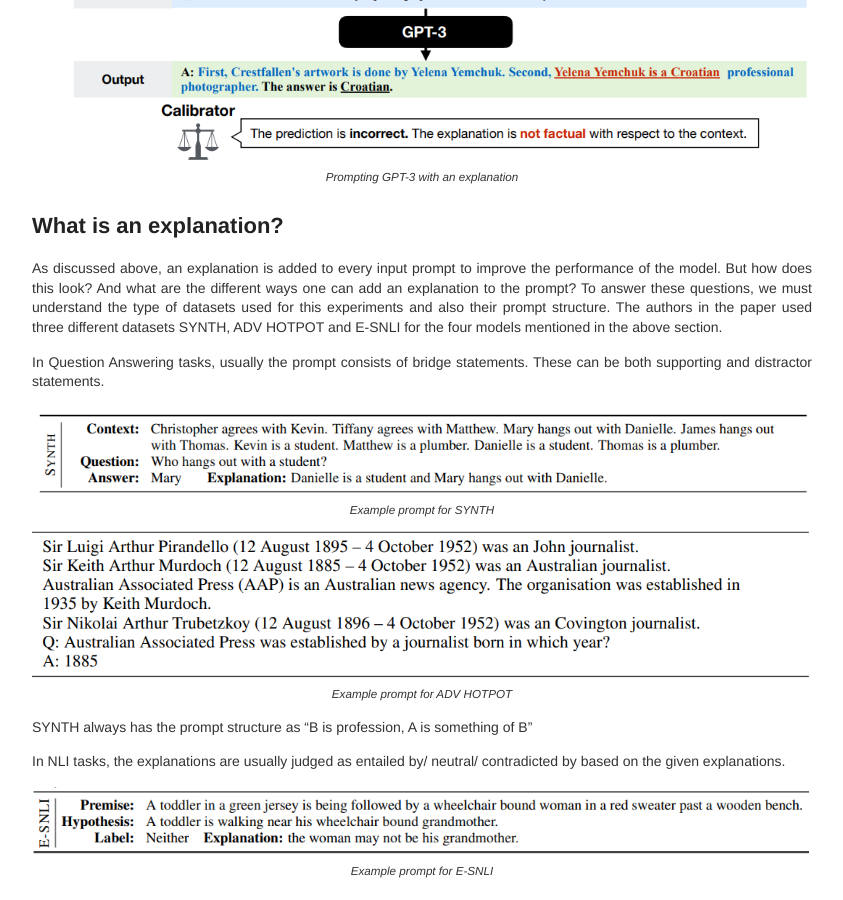
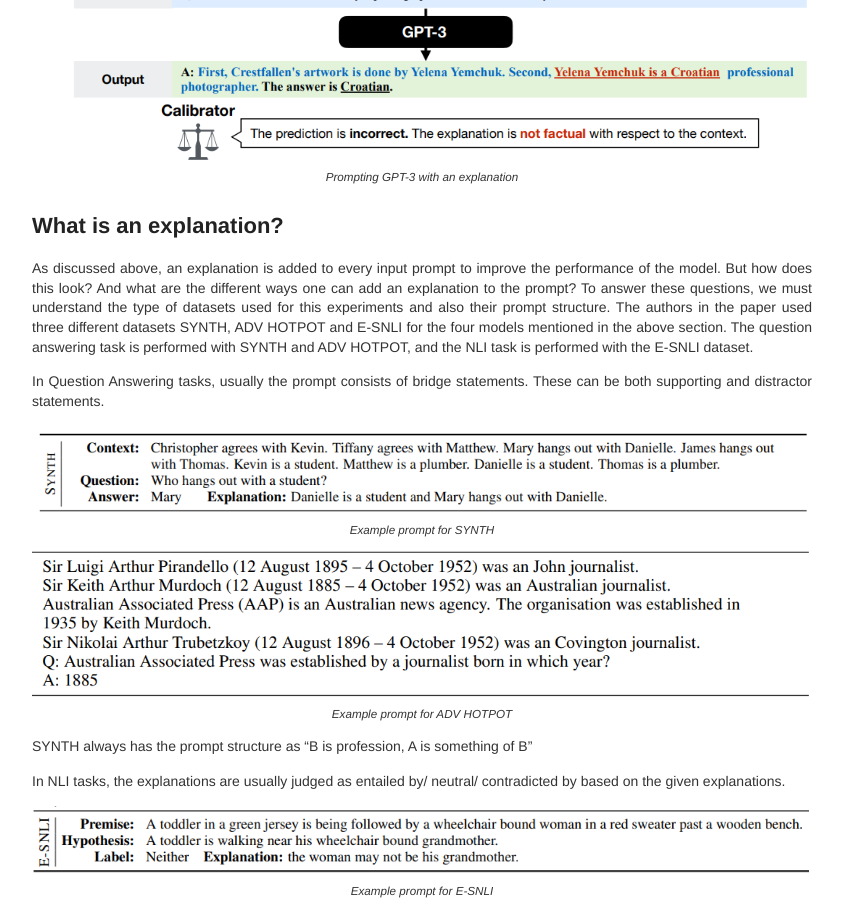
Before and after one commit to deepsthewarrior/deepsthewarrior.github.io, a Jekyll site: the page built from _posts/2023-2-14-Seminar-Report.md, in a window 1280 px wide and 900 px high, scrolled down 907 px. Shown: the whole window, without its empty margins (218-1061 px from the left). Built offline with Jekyll 4.4.1, drawn with Linux system fonts in a browser that asks for light colours.

Commit message:
Update 2023-2-14-Seminar-Report.md

```diff
--- a/_posts/2023-2-14-Seminar-Report.md
+++ b/_posts/2023-2-14-Seminar-Report.md
@@ -24,8 +24,7 @@
 
 As discussed above, an explanation is added to every input prompt to improve the performance of the model. But how does this look? And what are the different ways one can add an explanation to the prompt?
 To answer these questions, we must understand the type of datasets used for this experiments and also their prompt structure.
-The authors in the paper used three different datasets SYNTH, ADV HOTPOT and E-SNLI for the four models mentioned in the above section.
-
+The authors in the paper used three different datasets SYNTH, ADV HOTPOT and E-SNLI for the four models mentioned in the above section. The question answering task is performed with SYNTH and ADV HOTPOT, and the NLI task is performed with the E-SNLI dataset.
 
 In Question Answering tasks, usually the prompt consists of bridge statements. These can be both supporting and distractor statements.
 
```
